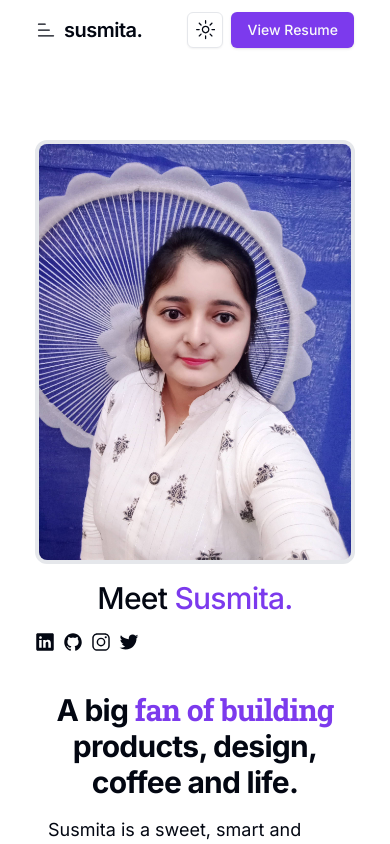
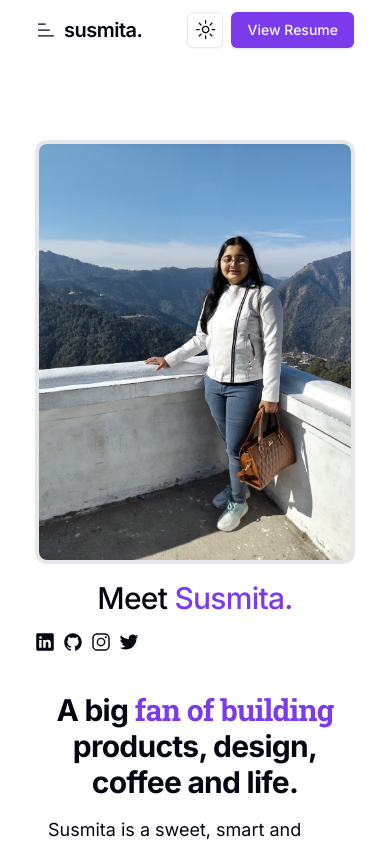
Before and after one commit to Susmita-Dey/portfolio, a Next.js app: page /about in a window 390 px wide. Shown: the top 844 px of the page. Built offline with nearby package versions, Linux system fonts and the light colour scheme.

Commit message:
Update images in About and Hero sections; adjust layout for better responsiveness

```diff
--- a/src/app/about/page.tsx
+++ b/src/app/about/page.tsx
@@ -17,7 +17,7 @@ const AboutPage = () => {
         <div className="flex flex-col space-y-4 justify-center items-center">
           <div className="border-4 rounded-xl w-80">
             <Image
-              src="/pic-purple-bg.jpg"
+              src="/jacket-photo.jpeg"
               className="h-full w-full object-cover rounded-lg"
               alt="profile-photo"
               width={500}
--- a/src/components/HeroSection.tsx
+++ b/src/components/HeroSection.tsx
@@ -16,9 +16,9 @@ const HeroSection = () => {
       <Spotlight className="-top-40 left-0 md:left-60 md:-top-20" fill="blue" />
       <div className="mb-6 mt-2 md:my-6 flex flex-col sm:flex-row justify-between gap-6 px-4 sm:px-12 py-4">
         {/* image */}
-        <div className="border-4 rounded-md w-full sm:w-80 order-2 sm:order-1 mt-4 sm:mt-0">
+        <div className="border-4 rounded-md w-full sm:w-96 order-2 sm:order-1 mt-4 sm:mt-0">
           <Image
-            src="/pic-purple-bg.jpg"
+            src="/white-jacket.jpeg"
             className="h-full w-full object-cover"
             alt="profile-photo"
             width={500}
@@ -35,7 +35,7 @@ const HeroSection = () => {
           <p
             className={`text-xl sm:max-w-auto max-w-auto sm:text-wrap text-balance ${fonts.robotoSlab.className}`}
           >
-            A software developer and designer passionate about building web
+            A software developer and designer passionate about building web & mobile
             apps,
             <br /> Open Source and communities; based in <strong>India!</strong>
           </p>
```
Also changed, not shown: public/jacket-photo.jpeg (added), public/white-jacket.jpeg (added).
